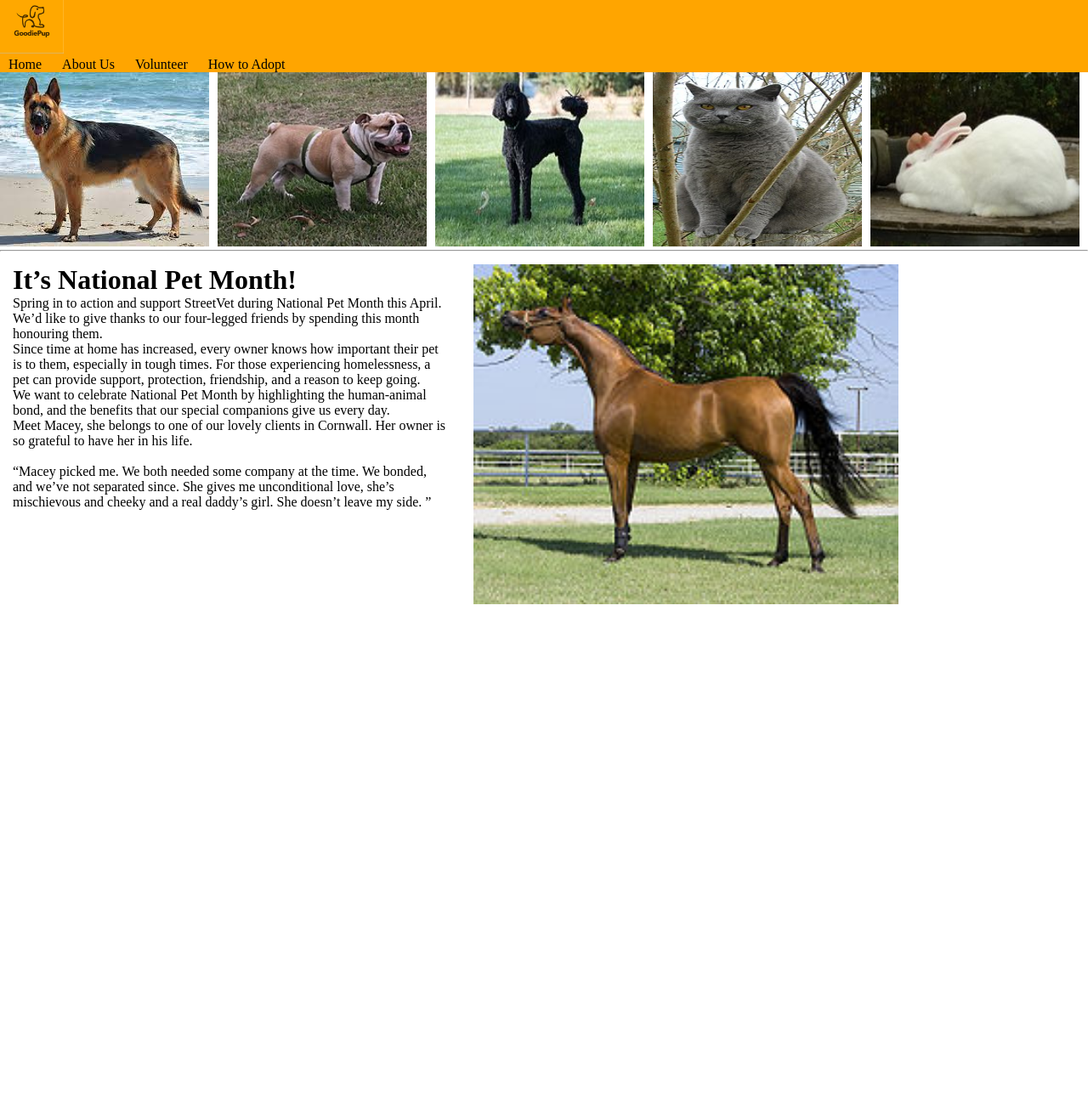
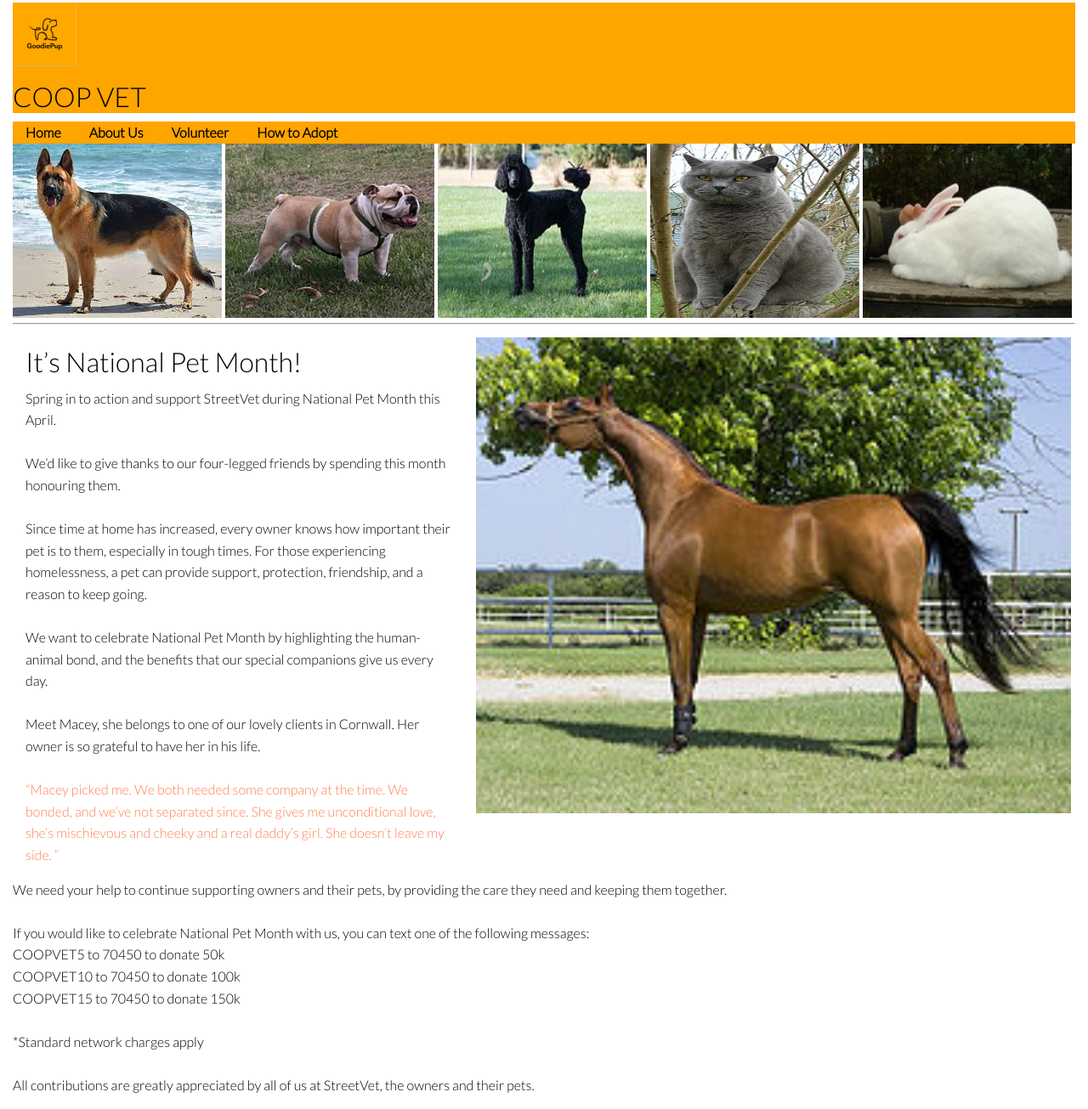
Before and after one commit to IzuagbeSamuel/Independent-Project, a plain HTML site: page index.html in a window 1280 px wide. Shown: the part 12-1317 px from the top of the page at 85% size. Before the commit the page ends 800 px from the top, so only its background shows below. Drawn offline with Linux system fonts and the light colour scheme.

Commit message:
Style my home page

```diff
--- a/css/styles.css
+++ b/css/styles.css
@@ -1,7 +1,30 @@
+@import url('https://fonts.googleapis.com/css2?family=Lato:wght@300&display=swap');
+
+body {
+  font-family: 'Lato', sans-serif;
+  color: black;
+  line-height: 1.6;
+  margin: 15px;
+}
+
+.clr{
+  clear: both;
+}
+
+ul{
+  list-style: none;
+}
+
 * {
   box-sizing: border-box;
   padding: 0;
   margin: 0;
+}
+
+h1 {
+  font-weight: 300;
+  line-height: 1.2;
+  margin: 10px 0;
 }
 
 .logo img {
@@ -30,7 +53,7 @@
 .nav-bar a{
   text-decoration: none;
   color: black;
-  padding: 10px;
+  padding: 15px;
 }
 
 .showcase{
@@ -47,9 +70,14 @@
   margin: 15px;
   float: left;
   width: 40%;
+  box-sizing: border-box;
 }
 
 .home-page img{
   height: 50%;
-  width: 500px;
+  width: 700px;
 }
+
+.home-page q{
+  color: coral;
+}
--- a/index.html
+++ b/index.html
@@ -10,14 +10,15 @@
 <body>
   <div class="logo">
     <img src="Pictures/logo-2.png">
+    <h1>COOP VET</h1>
   </div>
 
   <div class="nav-bar">
     <ul>
-      <li><a href="index.html">Home</a></li>
+      <b><li><a href="index.html">Home</a></li>
       <li><a href="about.html">About Us</a></li>
       <li><a href="volunteer.html">Volunteer</a></li>
-      <li><a href="adopt.html">How to Adopt</a></li>
+      <li><a href="adopt.html">How to Adopt</a></li></b>
     </ul>
   </div>
 
@@ -42,16 +43,20 @@
   <h1>It’s National Pet Month!</h1>
     <p>Spring in to action and support
        StreetVet during National Pet Month this April.</p>
+       <br>
     <p>We’d like to give thanks to our four-legged
        friends by spending this month honouring them.</p>
+       <br>
     <p>Since time at home has increased, every owner knows
        how important their pet is to them, especially
        in tough times. For those experiencing homelessness,
        a pet can provide support, protection, friendship,
        and a reason to keep going.</p>
+       <br>
     <p>We want to celebrate National Pet Month by highlighting the
       human-animal bond, and the benefits that our special companions
       give us every day.</p>
+      <br>
     <p>Meet Macey, she belongs to one of our lovely clients in Cornwall.
        Her owner is so grateful to have her in his life.</p>
        <br>
@@ -64,6 +69,29 @@
     <img src="Pictures/arabian.jpg" alt="Image of a Horse">
   </div>
 
+  <div class="clr"></div>
+
+  <div class="home-page2">
+    <p>We need your help to continue supporting owners and their pets,
+       by providing the care they need and keeping them together.</p>
+       <br>
+    <p>If you would like to celebrate National Pet Month with us,
+       you can text one of the following messages:</p>
+      <ul>
+      <li>COOPVET5   to 70450 to donate 50k</li>
+
+      <li>COOPVET10 to 70450 to donate 100k</li>
+
+      <li>COOPVET15 to 70450 to donate 150k</li>
+      </ul>
+      <br>
+      <p>*Standard network charges apply</p>
+      <br>
+      <p>All contributions are greatly appreciated by all of us at
+         StreetVet, the owners and their pets.</p>
+
+  </div>
+
 
 </body>
 </html>
```
